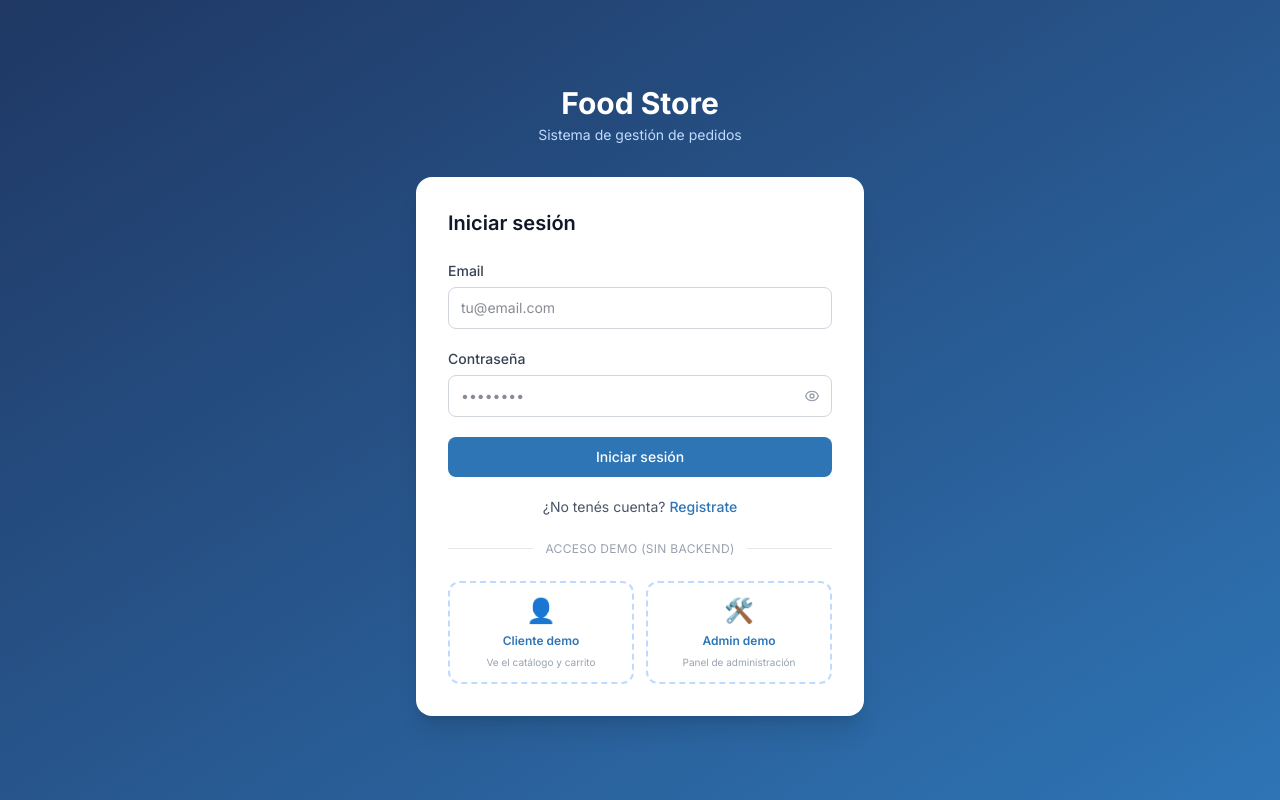
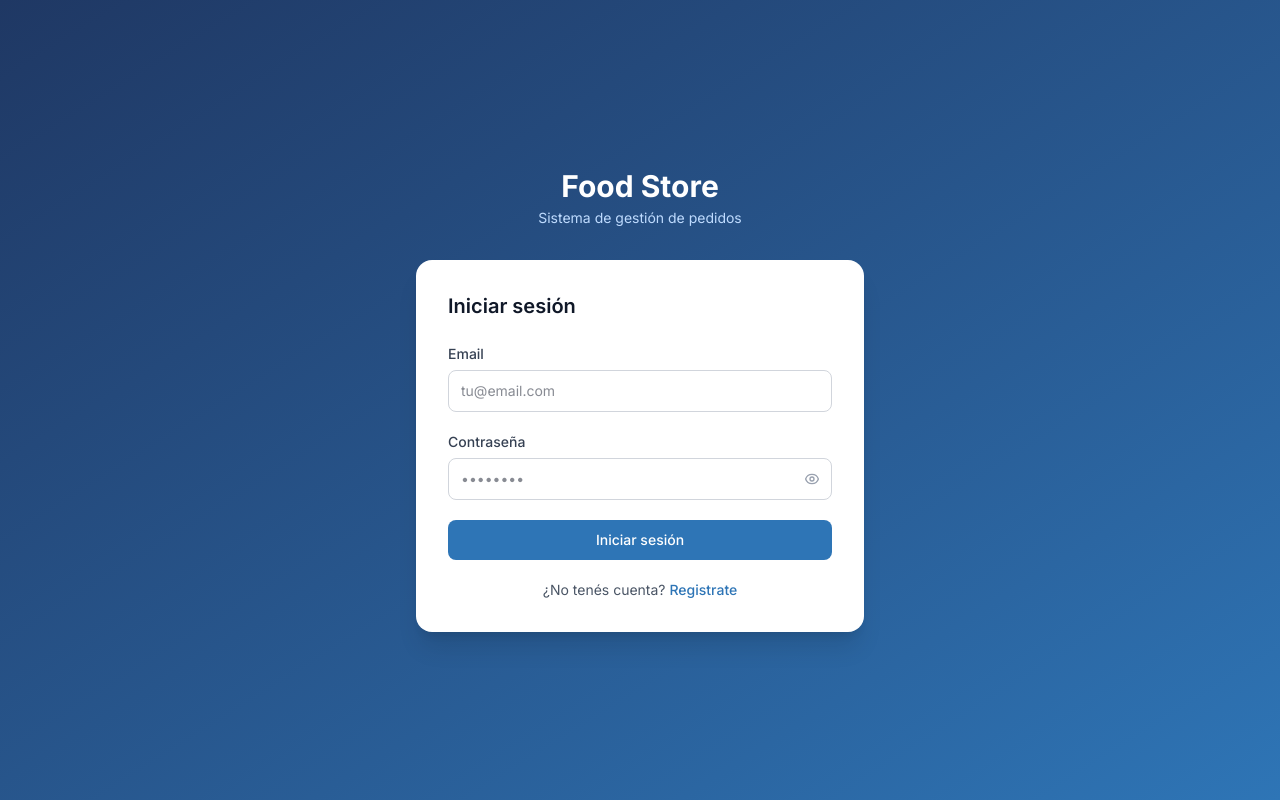
Before and after one commit to tomimastro069/Parcial1-Prog-4, a React (Vite) app in the folder frontend/: page /login in a window 1280 px wide. Built offline with nearby package versions, Linux system fonts and the light colour scheme; no server answers.

Commit message:
quito admin y cliente demo

```diff
--- a/frontend/src/pages/auth/LoginPage.tsx
+++ b/frontend/src/pages/auth/LoginPage.tsx
@@ -24,42 +24,6 @@ export default function LoginPage() {
         <div className="bg-white rounded-2xl shadow-xl p-8">
           <h2 className="text-xl font-semibold text-gray-900 mb-6">Iniciar sesión</h2>
           <LoginForm />
-
-          {/* Separador demo */}
-          <div className="relative my-6">
-            <div className="absolute inset-0 flex items-center">
-              <div className="w-full border-t border-gray-200" />
-            </div>
-            <div className="relative flex justify-center">
-              <span className="bg-white px-3 text-xs text-gray-400 uppercase tracking-wide">
-                Acceso demo (sin backend)
-              </span>
-            </div>
-          </div>
-
-          <div className="grid grid-cols-2 gap-3">
-            <button
-              onClick={() => handleDemo('CLIENT')}
-              className="flex flex-col items-center gap-1.5 p-3 rounded-xl border-2 border-dashed border-blue-200 hover:border-[#2E75B6] hover:bg-blue-50 transition-colors group"
-            >
-              <span className="text-2xl">👤</span>
-              <span className="text-xs font-semibold text-[#2E75B6] group-hover:text-[#1F3864]">
-                Cliente demo
-              </span>
-              <span className="text-[10px] text-gray-400">Ve el catálogo y carrito</span>
-            </button>
-
-            <button
-              onClick={() => handleDemo('ADMIN')}
-              className="flex flex-col items-center gap-1.5 p-3 rounded-xl border-2 border-dashed border-blue-200 hover:border-[#2E75B6] hover:bg-blue-50 transition-colors group"
-            >
-              <span className="text-2xl">🛠️</span>
-              <span className="text-xs font-semibold text-[#2E75B6] group-hover:text-[#1F3864]">
-                Admin demo
-              </span>
-              <span className="text-[10px] text-gray-400">Panel de administración</span>
-            </button>
-          </div>
         </div>
       </div>
     </div>
```
